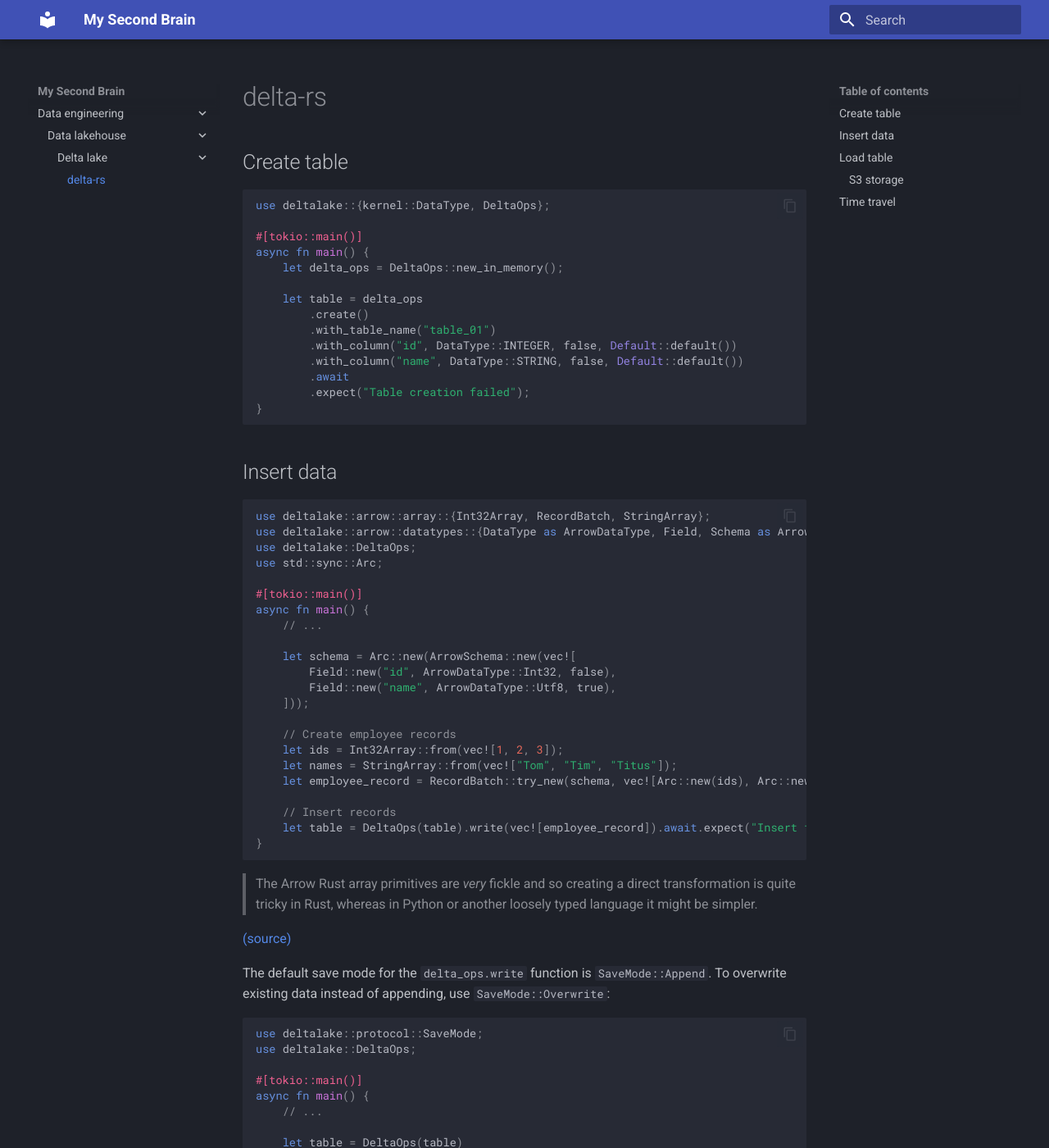
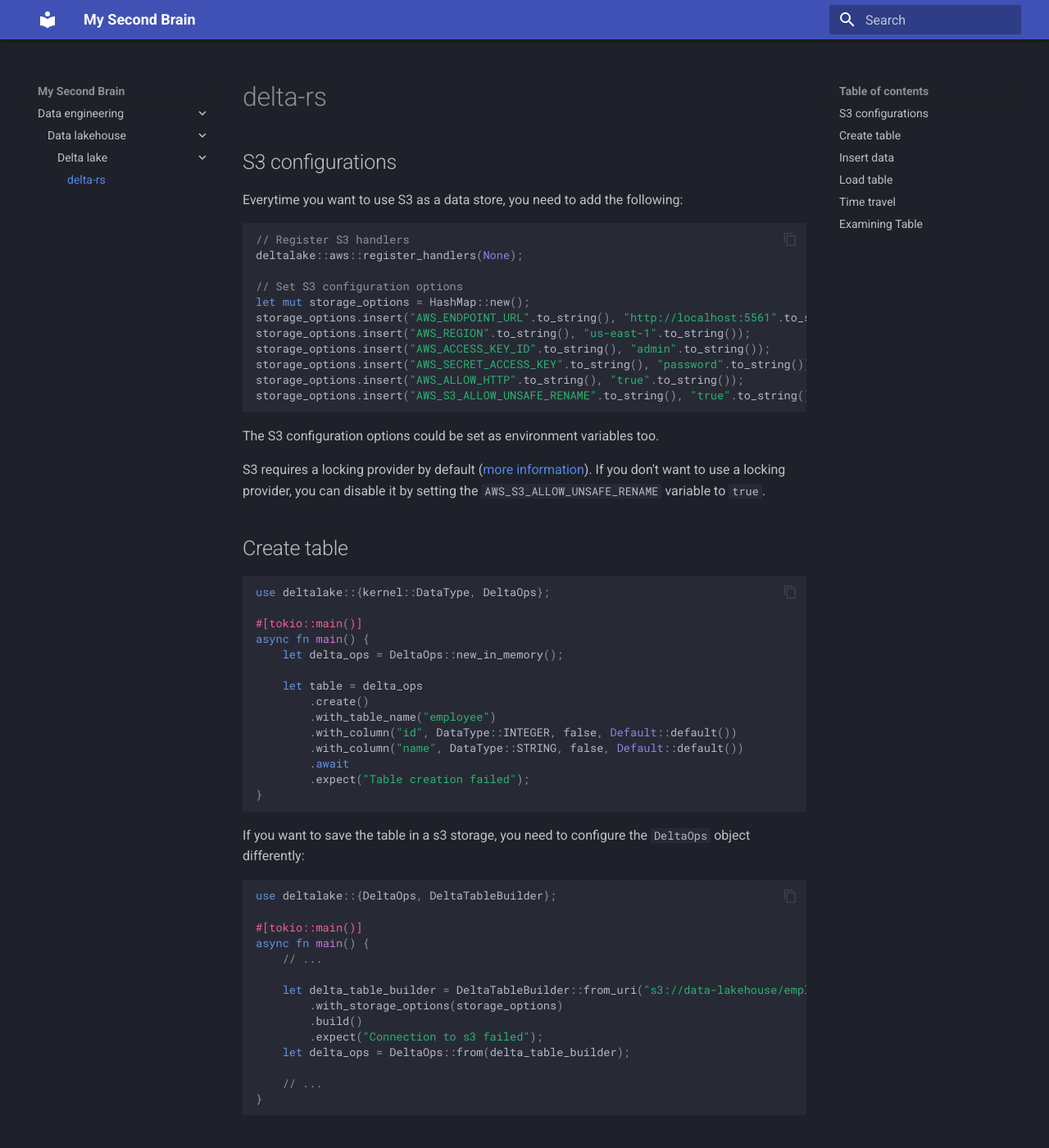
Before and after one commit to HelloJowet/second_brain, an MkDocs documentation site: the page built from docs/data_engineering/data_lakehouse/delta_lake/delta_rs.md, in a window 1280 px wide and 1400 px high. Shown: the whole window at 82% size. Built offline with MkDocs 1.6.1 and Material for MkDocs 9.7.7, drawn with Linux system fonts in a browser that asks for light colours; some of the changed text lies outside the part shown.

Commit message:
feat: s3 configurations and examining table instructions added to delta-rs docs added

````diff
--- a/docs/data_engineering/data_lakehouse/delta_lake/delta_rs.md
+++ b/docs/data_engineering/data_lakehouse/delta_lake/delta_rs.md
@@ -1,4 +1,26 @@
 # delta-rs
+
+## S3 configurations
+
+Everytime you want to use S3 as a data store, you need to add the following:
+
+```rust
+// Register S3 handlers
+deltalake::aws::register_handlers(None);
+
+// Set S3 configuration options
+let mut storage_options = HashMap::new();
+storage_options.insert("AWS_ENDPOINT_URL".to_string(), "http://localhost:5561".to_string());
+storage_options.insert("AWS_REGION".to_string(), "us-east-1".to_string());
+storage_options.insert("AWS_ACCESS_KEY_ID".to_string(), "admin".to_string());
+storage_options.insert("AWS_SECRET_ACCESS_KEY".to_string(), "password".to_string());
+storage_options.insert("AWS_ALLOW_HTTP".to_string(), "true".to_string());
+storage_options.insert("AWS_S3_ALLOW_UNSAFE_RENAME".to_string(), "true".to_string());
+```
+
+The S3 configuration options could be set as environment variables too.
+
+S3 requires a locking provider by default ([more information](https://delta-io.github.io/delta-rs/usage/writing/writing-to-s3-with-locking-provider/)). If you don't want to use a locking provider, you can disable it by setting the `AWS_S3_ALLOW_UNSAFE_RENAME` variable to `true`.
 
 ## Create table
 
@@ -11,11 +33,30 @@ async fn main() {
 
     let table = delta_ops
         .create()
-        .with_table_name("table_01")
+        .with_table_name("employee")
         .with_column("id", DataType::INTEGER, false, Default::default())
         .with_column("name", DataType::STRING, false, Default::default())
         .await
         .expect("Table creation failed");
+}
+```
+
+If you want to save the table in a s3 storage, you need to configure the `DeltaOps` object differently:
+
+```rust
+use deltalake::{DeltaOps, DeltaTableBuilder};
+
+#[tokio::main()]
+async fn main() {
+    // ...
+
+    let delta_table_builder = DeltaTableBuilder::from_uri("s3://data-lakehouse/employee")
+        .with_storage_options(storage_options)
+        .build()
+        .expect("Connection to s3 failed");
+    let delta_ops = DeltaOps::from(delta_table_builder);
+
+    // ...
 }
 ```
 
@@ -78,7 +119,9 @@ Open table:
 async fn main() {
     // ...
 
-    let table = deltalake::open_table("s3://data-lakehouse/employee").await.expect("Load failed");
+    let table = deltalake::open_table_with_storage_options("s3://data-lakehouse/employee", storage_options)
+        .await
+        .expect("Load failed");
 }
 ```
 
@@ -99,34 +142,6 @@ async fn main() {
 }
 ```
 
-### S3 storage
-
-```rust
-use std::collections::HashMap;
-
-#[tokio::main()]
-async fn main() {
-    // Register AWS S3 handlers for Delta Lake operations
-    deltalake::aws::register_handlers(None);
-
-    let mut storage_options = HashMap::new();
-    storage_options.insert("AWS_ENDPOINT_URL".to_string(), "http://localhost:5561".to_string());
-    storage_options.insert("AWS_REGION".to_string(), "us-east-1".to_string());
-    storage_options.insert("AWS_ACCESS_KEY_ID".to_string(), "admin".to_string());
-    storage_options.insert("AWS_SECRET_ACCESS_KEY".to_string(), "password".to_string());
-    storage_options.insert("AWS_ALLOW_HTTP".to_string(), "true".to_string());
-    storage_options.insert("AWS_S3_ALLOW_UNSAFE_RENAME".to_string(), "true".to_string());
-
-    let table = deltalake::open_table_with_storage_options("s3://data-lakehouse/employee", storage_options)
-        .await
-        .expect("Load failed");
-}
-```
-
-You can set the storage option parameters as environment variables too.
-
-S3 requires a locking provider by default ([more information](https://delta-io.github.io/delta-rs/usage/writing/writing-to-s3-with-locking-provider/)). If you don't want to use a locking provider, you can disable it by setting the `AWS_S3_ALLOW_UNSAFE_RENAME` variable to `true`.
-
 ## Time travel
 
 To load the previous state of a table, you can use the `open_table_with_version` function:
@@ -141,3 +156,16 @@ If the table is already loaded and you want to change the version number, just u
 ```rust
 table.load_version(2).await.expect("Load failed");
 ```
+
+## Examining Table
+
+You can find more information about this inside the [official documentation](https://delta-io.github.io/delta-rs/usage/examining-table/).
+
+```rust
+// Metadata
+println!("{:?}", table.metadata().unwrap());
+// Schema
+println!("{:?}", table.schema().unwrap());
+// History
+println!("{:?}", table.history(None).await.unwrap());
+```
````
